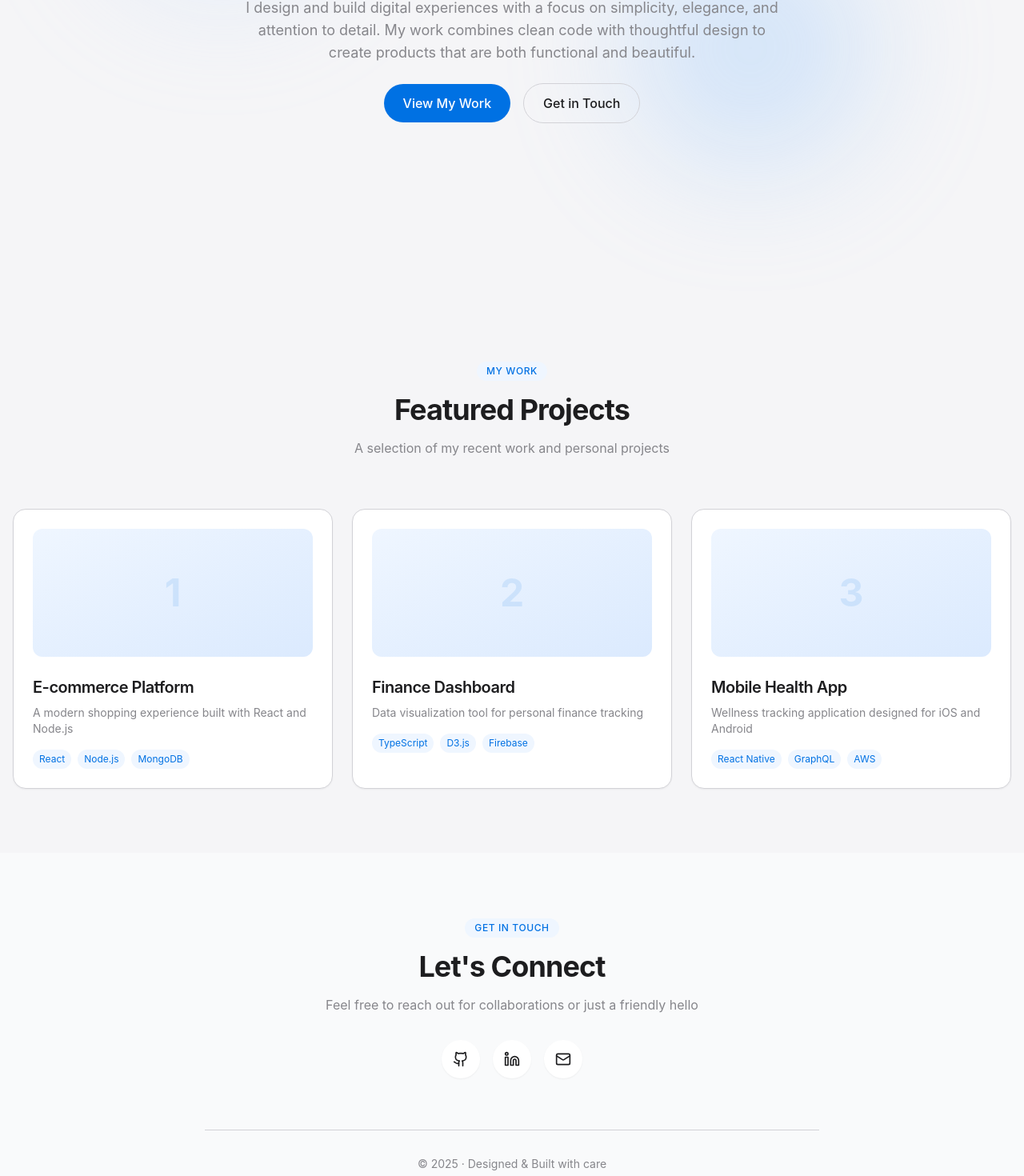
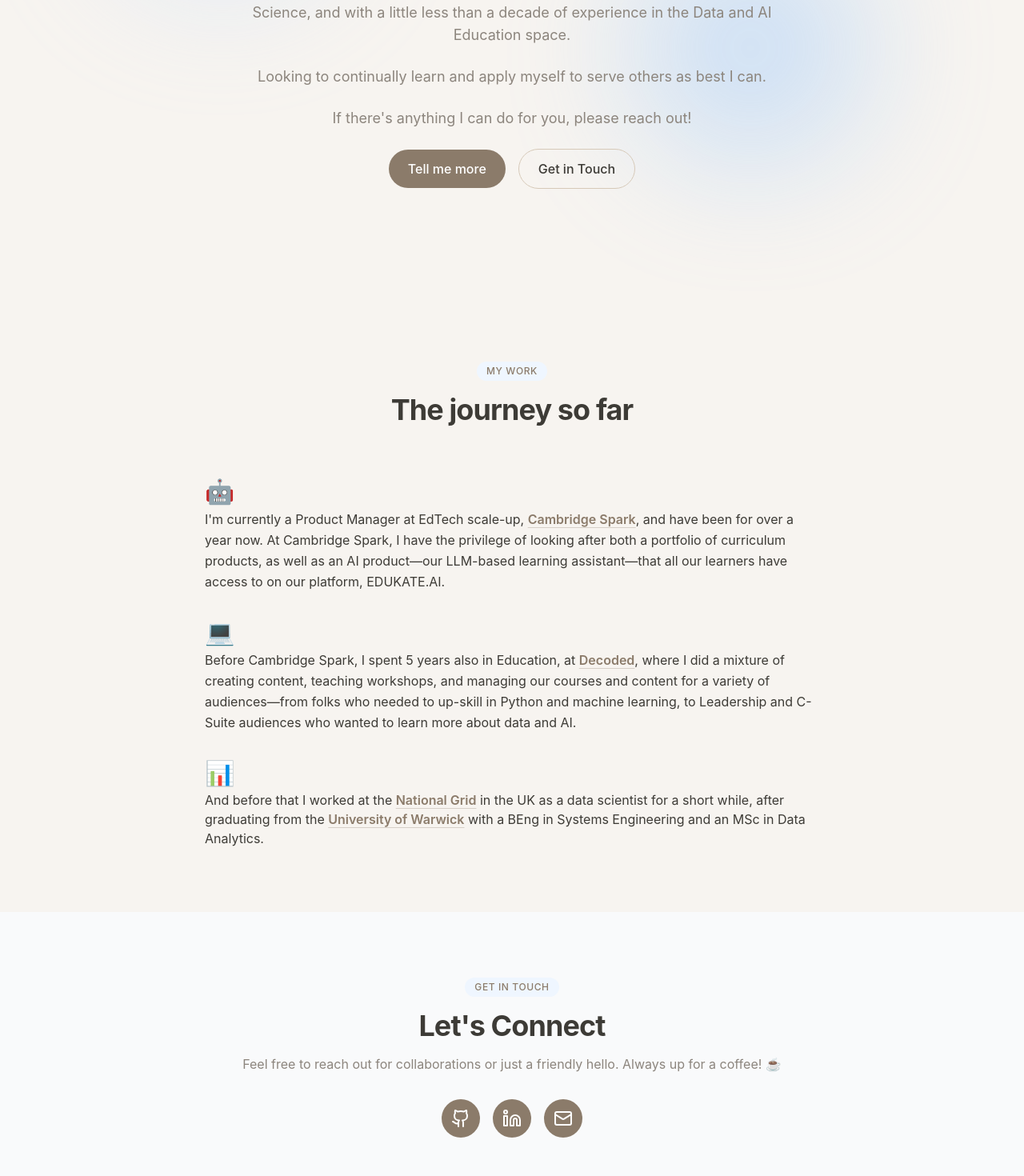
Before and after one commit to AAbedrabbo/AAbedrabbo.github.io, a React (Vite) app: page / in a window 1280 px wide. Shown: the part 430-1900 px from the top of the page at 80% size. Built offline with nearby package versions, Linux system fonts and the light colour scheme.

Commit message:
feat: enhance portfolio styling - add emojis, update social buttons, add coffee chat invitation, improve spacing

```diff
--- a/src/components/AboutSection.tsx
+++ b/src/components/AboutSection.tsx
@@ -33,21 +33,27 @@ const AboutSection: React.FC = () => {
       <div className="container mx-auto px-4">
         <div className="max-w-3xl mx-auto text-center space-y-6">
           <span className="inline-block py-1 px-3 rounded-full bg-blue-50 text-portfolio-accent text-xs font-medium uppercase tracking-wider opacity-0 animate-fade-in-up">
-            Hello, World
+            Hello, Internet
           </span>
           <h1 className="text-4xl md:text-6xl font-bold mb-4 leading-tight opacity-0 animate-fade-in-up-delay-1">
-            I'm a <span className="text-gradient">Developer</span> <br />
-            Passionate About Creating
+            I'm a <span className="text-gradient">Product Manager</span> <br />
+            Passionate About Building Excellent Products
           </h1>
           <p className="text-lg text-portfolio-muted max-w-2xl mx-auto opacity-0 animate-fade-in-up-delay-2">
-            I design and build digital experiences with a focus on simplicity, elegance, and attention to detail. My work combines clean code with thoughtful design to create products that are both functional and beautiful.
+            Hi! I'm Alaa, a Product Manager, with a background in Engineering and Data Science, and with a little less than a decade of experience in the Data and AI Education space.
+          </p>
+          <p className="text-lg text-portfolio-muted max-w-2xl mx-auto opacity-0 animate-fade-in-up-delay-2">
+            Looking to continually learn and apply myself to serve others as best I can.
+          </p>
+          <p className="text-lg text-portfolio-muted max-w-2xl mx-auto opacity-0 animate-fade-in-up-delay-2">
+            If there's anything I can do for you, please reach out!
           </p>
           <div className="flex items-center justify-center gap-4 mt-8 opacity-0 animate-fade-in-up-delay-3">
             <a
               href="#projects"
               className="px-6 py-3 rounded-full bg-portfolio-accent text-white font-medium transition-all hover:shadow-lg hover:brightness-110"
             >
-              View My Work
+              Tell me more
             </a>
             <a
               href="#contact"
--- a/src/components/ContactSection.tsx
+++ b/src/components/ContactSection.tsx
@@ -1,4 +1,3 @@
-
 import React, { useEffect, useRef } from 'react';
 import { Github, Linkedin, Mail, ExternalLink } from 'lucide-react';
 
@@ -38,40 +37,40 @@ const ContactSection: React.FC = () => {
           </span>
           <h2 className="text-3xl md:text-4xl font-bold mt-4">Let's Connect</h2>
           <p className="text-portfolio-muted mt-4 mb-8">
-            Feel free to reach out for collaborations or just a friendly hello
+            Feel free to reach out for collaborations or just a friendly hello. Always up for a coffee! ☕
           </p>
 
           <div className="flex items-center justify-center space-x-4 mt-8">
             <a
-              href="https://github.com"
+              href="https://github.com/AAbedrabbo"
               target="_blank"
               rel="noopener noreferrer"
-              className="social-link"
+              className="p-3 rounded-full bg-portfolio-accent text-white hover:brightness-110 transition-all"
               aria-label="GitHub Profile"
             >
-              <Github className="w-5 h-5 text-portfolio-dark" />
+              <Github className="w-6 h-6" />
             </a>
             <a
-              href="https://linkedin.com"
+              href="https://www.linkedin.com/in/alaaabedrabbo/"
               target="_blank"
               rel="noopener noreferrer"
-              className="social-link"
+              className="p-3 rounded-full bg-portfolio-accent text-white hover:brightness-110 transition-all"
               aria-label="LinkedIn Profile"
             >
-              <Linkedin className="w-5 h-5 text-portfolio-dark" />
+              <Linkedin className="w-6 h-6" />
             </a>
             <a
-              href="mailto:your.email@example.com"
-              className="social-link"
+              href="mailto:alaa.abedrabbo@gmail.com"
+              className="p-3 rounded-full bg-portfolio-accent text-white hover:brightness-110 transition-all"
               aria-label="Email me"
             >
-              <Mail className="w-5 h-5 text-portfolio-dark" />
+              <Mail className="w-6 h-6" />
             </a>
           </div>
 
           <div className="mt-16 pt-8 border-t border-portfolio-border">
             <p className="text-sm text-portfolio-muted">
-              © {new Date().getFullYear()} · Designed & Built with care
+              © {new Date().getFullYear()} · Designed & Built with care (and AI)
             </p>
           </div>
         </div>
--- a/src/components/ProjectsSection.tsx
+++ b/src/components/ProjectsSection.tsx
@@ -1,33 +1,4 @@
-
 import React, { useEffect, useRef } from 'react';
-
-type Project = {
-  id: number;
-  title: string;
-  description: string;
-  tags: string[];
-};
-
-const projects: Project[] = [
-  {
-    id: 1,
-    title: "E-commerce Platform",
-    description: "A modern shopping experience built with React and Node.js",
-    tags: ["React", "Node.js", "MongoDB"]
-  },
-  {
-    id: 2,
-    title: "Finance Dashboard",
-    description: "Data visualization tool for personal finance tracking",
-    tags: ["TypeScript", "D3.js", "Firebase"]
-  },
-  {
-    id: 3,
-    title: "Mobile Health App",
-    description: "Wellness tracking application designed for iOS and Android",
-    tags: ["React Native", "GraphQL", "AWS"]
-  }
-];
 
 const ProjectsSection: React.FC = () => {
   const sectionRef = useRef<HTMLDivElement>(null);
@@ -63,44 +34,36 @@ const ProjectsSection: React.FC = () => {
           <span className="inline-block py-1 px-3 rounded-full bg-blue-50 text-portfolio-accent text-xs font-medium uppercase tracking-wider">
             My Work
           </span>
-          <h2 className="text-3xl md:text-4xl font-bold mt-4">Featured Projects</h2>
-          <p className="text-portfolio-muted mt-4">
-            A selection of my recent work and personal projects
-          </p>
+          <h2 className="text-3xl md:text-4xl font-bold mt-4">The journey so far</h2>
         </div>
 
-        <div className="grid md:grid-cols-2 lg:grid-cols-3 gap-6">
-          {projects.map((project, index) => (
-            <div
-              key={project.id}
-              className="group bg-white rounded-2xl p-6 shadow-sm hover:shadow-md transition-all duration-300 border border-portfolio-border"
-              style={{ animationDelay: `${0.1 * index}s` }}
-            >
-              <div className="h-40 rounded-xl bg-gray-100 mb-6 overflow-hidden">
-                <div className="w-full h-full bg-gradient-to-br from-blue-50 to-blue-100 flex items-center justify-center">
-                  <span className="text-portfolio-accent text-5xl font-bold opacity-10">
-                    {project.id}
-                  </span>
-                </div>
-              </div>
-              <h3 className="text-xl font-semibold mb-2 group-hover:text-portfolio-accent transition-colors">
-                {project.title}
-              </h3>
-              <p className="text-portfolio-muted text-sm mb-4">
-                {project.description}
-              </p>
-              <div className="flex flex-wrap gap-2">
-                {project.tags.map((tag) => (
-                  <span
-                    key={tag}
-                    className="text-xs py-1 px-2 rounded-full bg-blue-50 text-portfolio-accent"
-                  >
-                    {tag}
-                  </span>
-                ))}
-              </div>
+        <div className="max-w-3xl mx-auto space-y-8">
+          <div>
+            <div className="text-left text-3xl mb-1">
+              🤖
             </div>
-          ))}
+            <p className="text-portfolio-dark leading-relaxed">
+            I'm currently a Product Manager at EdTech scale-up, <a href="https://www.cambridgespark.com" target="_blank" rel="noopener noreferrer">Cambridge Spark</a>, and have been for over a year now. At Cambridge Spark, I have the privilege of looking after both a portfolio of curriculum products, as well as an AI product—our LLM-based learning assistant—that all our learners have access to on our platform, EDUKATE.AI.
+            </p>
+          </div>
+
+          <div>
+            <div className="text-left text-3xl mb-1">
+              💻
+            </div>
+            <p className="text-portfolio-dark leading-relaxed">
+            Before Cambridge Spark, I spent 5 years also in Education, at <a href="https://www.decoded.com" target="_blank" rel="noopener noreferrer">Decoded</a>, where I did a mixture of creating content, teaching workshops, and managing our courses and content for a variety of audiences—from folks who needed to up-skill in Python and machine learning, to Leadership and C-Suite audiences who wanted to learn more about data and AI.
+            </p>
+          </div>
+
+          <div>
+            <div className="text-left text-3xl mb-1">
+              📊
+            </div>
+            <p>
+            And before that I worked at the <a href="https://www.nationalgrid.co.uk/" target="_blank" rel="noopener noreferrer">National Grid</a> in the UK as a data scientist for a short while, after graduating from the <a href="https://warwick.ac.uk/" target="_blank" rel="noopener noreferrer">University of Warwick</a> with a BEng in Systems Engineering and an MSc in Data Analytics.
+            </p>
+          </div>
         </div>
       </div>
     </section>
--- a/src/index.css
+++ b/src/index.css
@@ -1,73 +1,70 @@
-
 @tailwind base;
 @tailwind components;
 @tailwind utilities;
 
 @layer base {
   :root {
-    --background: 210 40% 98%;
-    --foreground: 222.2 84% 4.9%;
+    --background: 35 28% 87%;
+    --foreground: 40 4% 23%;
 
-    --card: 0 0% 100%;
-    --card-foreground: 222.2 84% 4.9%;
+    --card: 35 28% 87%;
+    --card-foreground: 40 4% 23%;
 
-    --popover: 0 0% 100%;
-    --popover-foreground: 222.2 84% 4.9%;
+    --popover: 35 28% 87%;
+    --popover-foreground: 40 4% 23%;
 
-    --primary: 210 100% 45%;
-    --primary-foreground: 210 40% 98%;
+    --primary: 33 15% 66%;
+    --primary-foreground: 40 4% 23%;
 
-    --secondary: 210 40% 96.1%;
-    --secondary-foreground: 222.2 47.4% 11.2%;
+    --secondary: 33 20% 78%;
+    --secondary-foreground: 40 4% 23%;
 
-    --muted: 210 40% 96.1%;
-    --muted-foreground: 215.4 16.3% 46.9%;
+    --muted: 33 20% 78%;
+    --muted-foreground: 35 5% 52%;
 
-    --accent: 210 100% 45%;
-    --accent-foreground: 222.2 47.4% 11.2%;
+    --accent: 33 15% 66%;
+    --accent-foreground: 40 4% 23%;
 
     --destructive: 0 84.2% 60.2%;
-    --destructive-foreground: 210 40% 98%;
+    --destructive-foreground: 35 28% 87%;
 
-    --border: 214.3 31.8% 91.4%;
-    --input: 214.3 31.8% 91.4%;
-    --ring: 222.2 84% 4.9%;
+    --border: 33 20% 78%;
+    --input: 33 20% 78%;
+    --ring: 33 15% 66%;
 
     --radius: 0.5rem;
   }
 
   .dark {
-    --background: 222.2 84% 4.9%;
-    --foreground: 210 40% 98%;
+    --background: 40 4% 23%;
+    --foreground: 35 28% 87%;
 
-    --card: 222.2 84% 4.9%;
-    --card-foreground: 210 40% 98%;
+    --card: 40 4% 23%;
+    --card-foreground: 35 28% 87%;
 
-    --popover: 222.2 84% 4.9%;
-    --popover-foreground: 210 40% 98%;
+    --popover: 40 4% 23%;
+    --popover-foreground: 35 28% 87%;
 
-    --primary: 210 100% 45%;
-    --primary-foreground: 210 40% 98%;
+    --primary: 33 15% 66%;
+    --primary-foreground: 40 4% 23%;
 
-    --secondary: 217.2 32.6% 17.5%;
-    --secondary-foreground: 210 40% 98%;
+    --secondary: 33 20% 78%;
+    --secondary-foreground: 35 28% 87%;
 
-    --muted: 217.2 32.6% 17.5%;
-    --muted-foreground: 215 20.2% 65.1%;
+    --muted: 33 20% 78%;
+    --muted-foreground: 35 5% 52%;
 
-    --accent: 210 100% 45%;
-    --accent-foreground: 210 40% 98%;
+    --accent: 33 15% 66%;
+    --accent-foreground: 35 28% 87%;
 
     --destructive: 0 62.8% 30.6%;
-    --destructive-foreground: 210 40% 98%;
+    --destructive-foreground: 35 28% 87%;
 
-    --border: 217.2 32.6% 17.5%;
-    --input: 217.2 32.6% 17.5%;
-    --ring: 212.7 26.8% 83.9%;
+    --border: 33 20% 78%;
+    --input: 33 20% 78%;
+    --ring: 33 15% 66%;
   }
-}
 
-@layer base {
   * {
     @apply border-border;
   }
@@ -79,18 +76,26 @@
   h1, h2, h3, h4, h5, h6 {
     @apply font-sans tracking-tight;
   }
+
+  a {
+    @apply text-portfolio-accent hover:text-portfolio-dark transition-colors duration-200;
+  }
+
+  p a {
+    @apply font-semibold underline-offset-4 decoration-portfolio-accent/30 underline hover:decoration-portfolio-dark;
+  }
 }
 
 @layer components {
   .glass-effect {
-    background: rgba(255, 255, 255, 0.7);
+    background: rgba(235, 227, 213, 0.8);
     backdrop-filter: blur(10px);
     -webkit-backdrop-filter: blur(10px);
-    border: 1px solid rgba(255, 255, 255, 0.18);
+    border: 1px solid rgba(214, 201, 184, 0.25);
   }
 
   .text-gradient {
-    background: linear-gradient(90deg, #0071e3, #42a5f5);
+    background: linear-gradient(90deg, #8B7B6A, #A69584);
     -webkit-background-clip: text;
     -webkit-text-fill-color: transparent;
     background-clip: text;
@@ -103,12 +108,12 @@
     height: 300px;
     border-radius: 50%;
     filter: blur(80px);
-    opacity: 0.35;
+    opacity: 0.4;
     z-index: -1;
   }
 
   .social-link {
-    @apply flex items-center justify-center w-12 h-12 rounded-full bg-white
+    @apply flex items-center justify-center w-12 h-12 rounded-full bg-portfolio-light
     shadow-sm transition-all duration-300 hover:-translate-y-1 hover:shadow-md;
   }
 
```
Also changed, not shown: src/components/Header.tsx (+4 -5 lines), tailwind.config.ts (+5 -6 lines).
